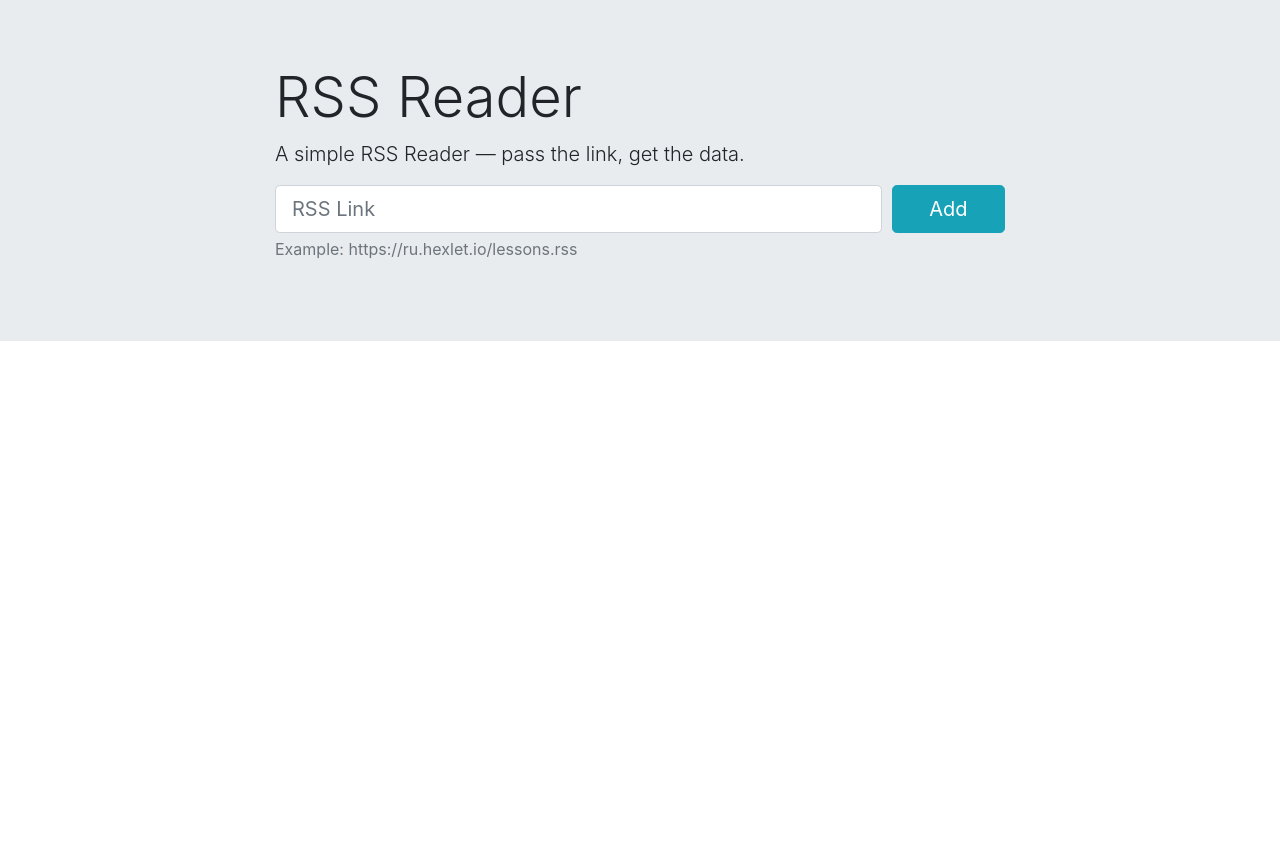
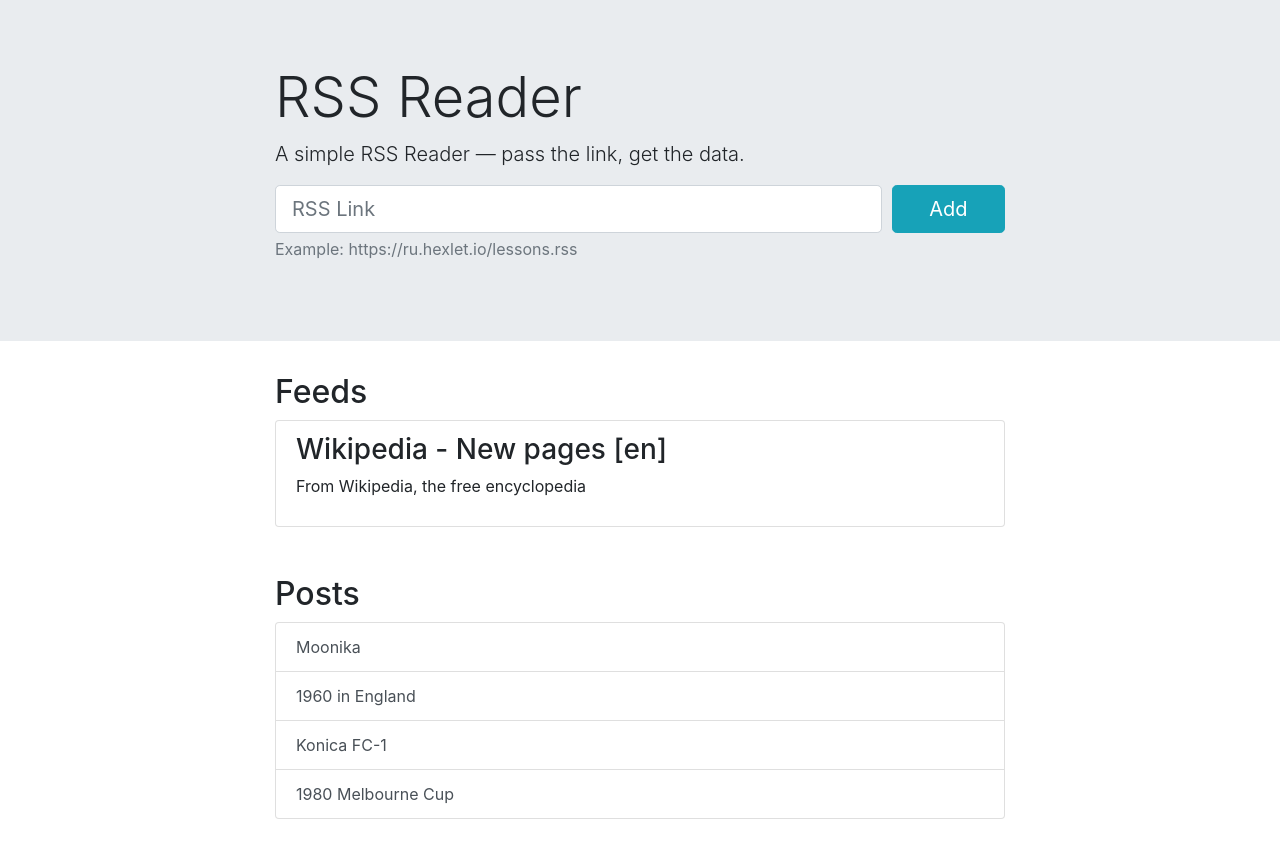
Before and after one commit to mellyssy/frontend-project-lvl3, a website built with webpack: page src/index.html in a window 1280 px wide. Before the commit the page ends 800 px from the top, so only its background shows below. Built offline with nearby package versions, Linux system fonts and the light colour scheme.

Commit message:
add feeds and posts blocks

```diff
--- a/src/index.html
+++ b/src/index.html
@@ -28,6 +28,30 @@
               </div>
           </div>
       </section>
+      <div class="container-xl">
+        <div class="row">
+          <div class="col-md-10 col-lg-8 mx-auto feeds">
+            <h2>Feeds</h2>
+            <ul class="list-group mb-5">
+              <li class="list-group-item">
+                <h3>Wikipedia - New pages [en]</h3>
+                <p>From Wikipedia, the free encyclopedia</p>
+              </li>
+            </ul>
+          </div>
+        </div>
+        <div class="row">
+          <div class="col-md-10 col-lg-8 mx-auto posts">
+            <h2>Posts</h2>
+            <ul class="list-group mb-5">
+              <a href="https://en.wikipedia.org/wiki/Moonika" class="list-group-item list-group-item-action">Moonika</a>
+              <a href="https://en.wikipedia.org/wiki/1960_in_England" class="list-group-item list-group-item-action">1960 in England</a>
+              <a href="https://en.wikipedia.org/wiki/Konica_FC-1" class="list-group-item list-group-item-action">Konica FC-1</a>
+              <a href="https://en.wikipedia.org/wiki/1890_Melbourne_Cup" class="list-group-item list-group-item-action">1980 Melbourne Cup</a>
+            </ul>
+          </div>
+        </div>
+      </div>
   </main>
 </body>
 </html>
```
